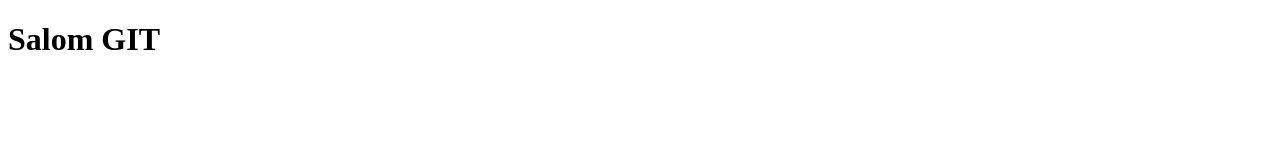
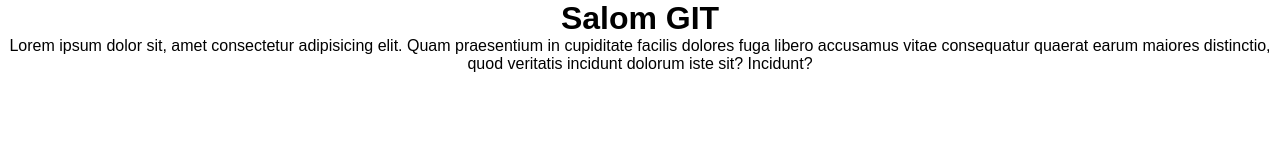
Before and after one commit to egamberdiyevalisherjon/nt-93-2-1, a plain HTML site: page index.html in a window 1280 px wide. Drawn offline with Linux system fonts and the light colour scheme.

Commit message:
lorem qoshildi

```diff
--- a/index.html
+++ b/index.html
@@ -9,5 +9,6 @@
   </head>
   <body>
     <h1>Salom GIT</h1>
+    <p>Lorem ipsum dolor sit, amet consectetur adipisicing elit. Quam praesentium in cupiditate facilis dolores fuga libero accusamus vitae consequatur quaerat earum maiores distinctio, quod veritatis incidunt dolorum iste sit? Incidunt?</p>
   </body>
 </html>
--- a/styles/main.css
+++ b/styles/main.css
@@ -0,0 +1,15 @@
+* {
+  margin: 0;
+  padding: 0;
+  box-sizing: border-box;
+  scroll-behavior: smooth;
+}
+
+body {
+  font-family: sans-serif;
+}
+
+h1,
+p {
+  text-align: center;
+}
```
Also changed, not shown: readme.txt.
